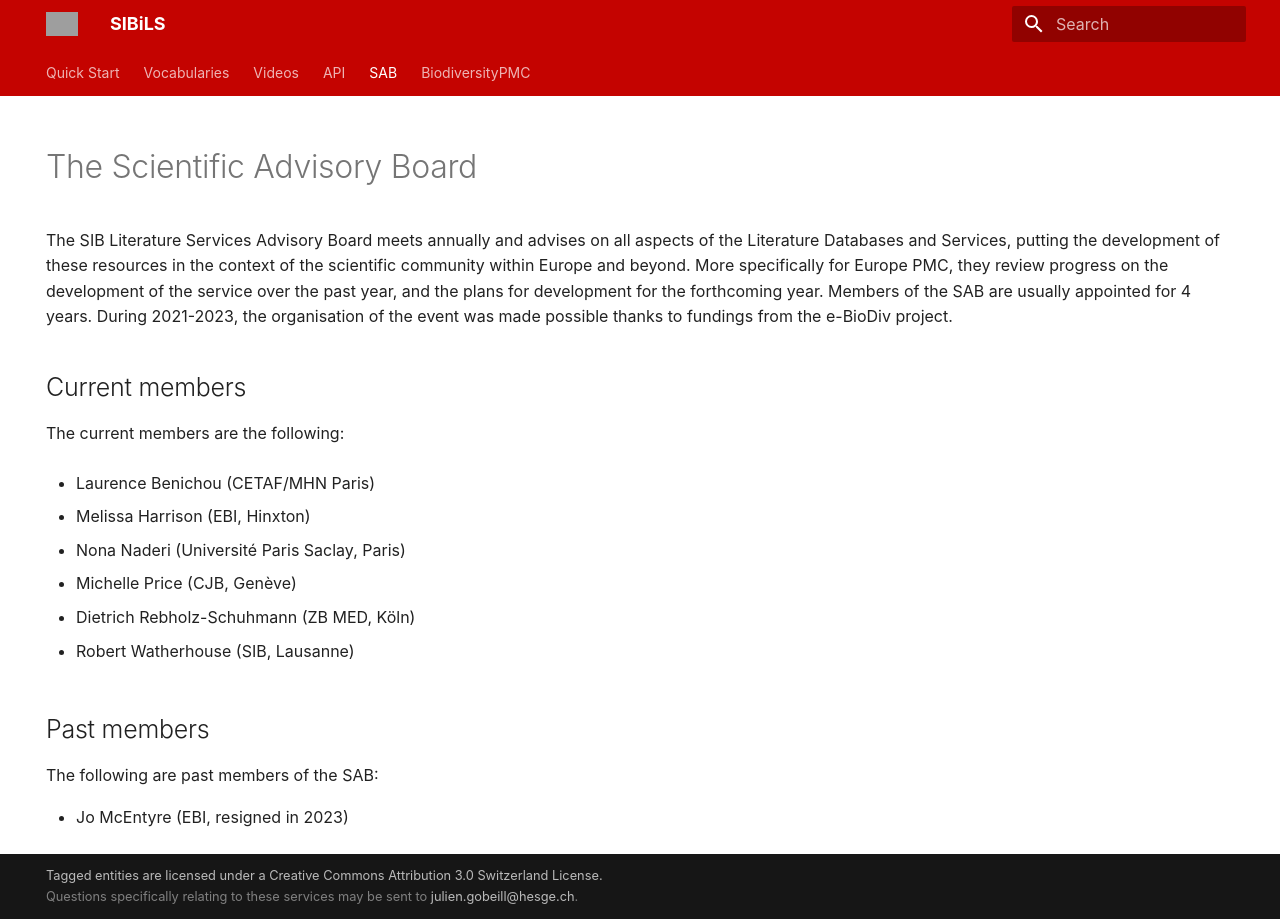
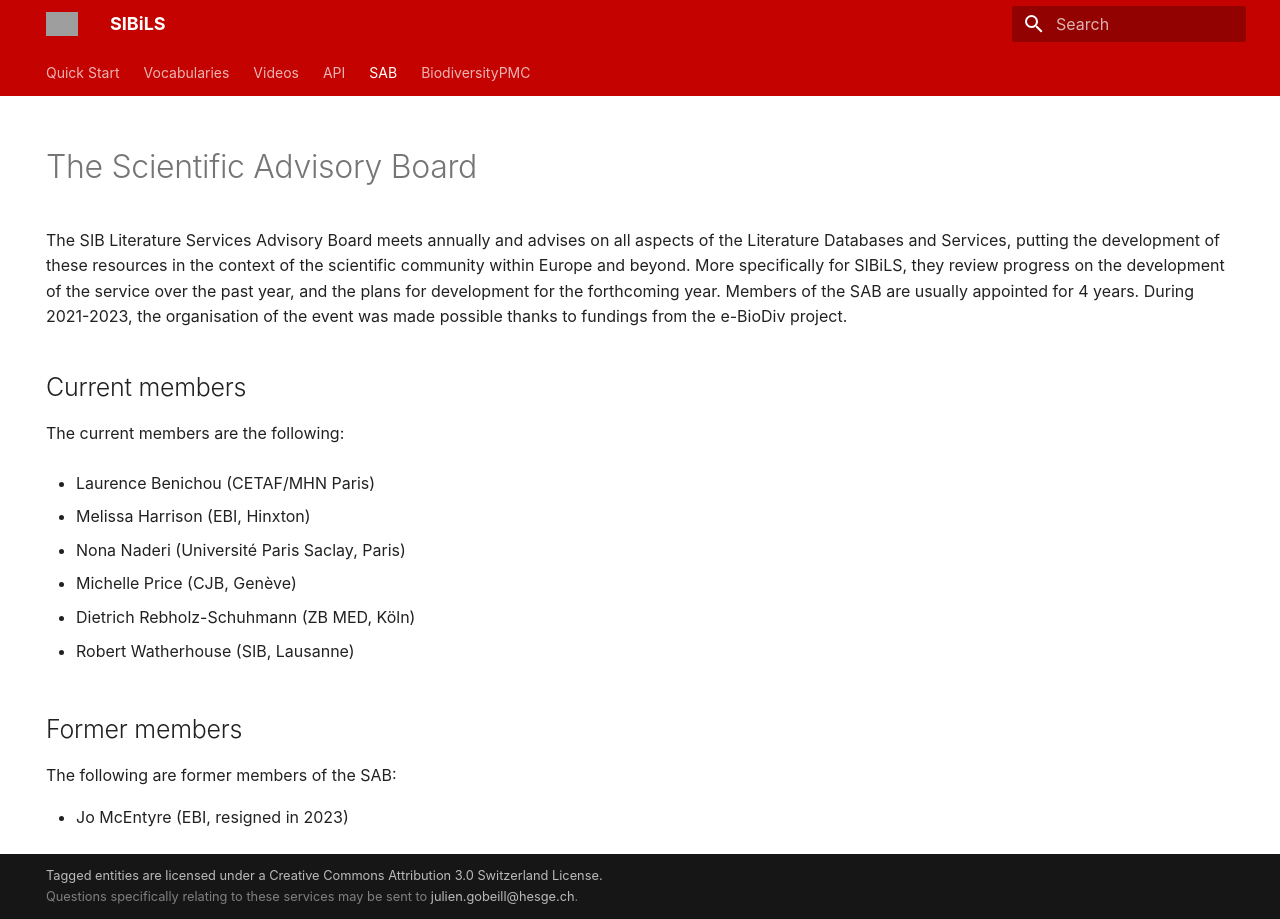
Before and after one commit to sibils/sibils-website, an MkDocs documentation site: the page built from docs/doc/sab.md, in a window 1280 px wide. Built offline with MkDocs 1.6.1 and Material for MkDocs 9.7.7, drawn with Linux system fonts in a browser that asks for light colours; grey boxes are pictures that could not be loaded.

Commit message:
Update sab.md

```diff
--- a/docs/doc/sab.md
+++ b/docs/doc/sab.md
@@ -6,7 +6,7 @@
 
 # The Scientific Advisory Board
 
-The SIB Literature Services Advisory Board meets annually and advises on all aspects of the Literature Databases and Services, putting the development of these resources in the context of the scientific community within Europe and beyond. More specifically for Europe PMC, they review progress on the development of the service over the past year, and the plans for development for the forthcoming year. Members of the SAB are usually appointed for 4 years. During 2021-2023, the organisation of the event was made possible thanks to fundings from the e-BioDiv project.
+The SIB Literature Services Advisory Board meets annually and advises on all aspects of the Literature Databases and Services, putting the development of these resources in the context of the scientific community within Europe and beyond. More specifically for SIBiLS, they review progress on the development of the service over the past year, and the plans for development for the forthcoming year. Members of the SAB are usually appointed for 4 years. During 2021-2023, the organisation of the event was made possible thanks to fundings from the e-BioDiv project.
 
 ## Current members
 
@@ -25,7 +25,7 @@
 * Robert Watherhouse (SIB, Lausanne)
 
 
-## Past members
-The following are past members of the SAB:
+## Former members
+The following are former members of the SAB:
 
 * Jo McEntyre (EBI, resigned in 2023)
```
